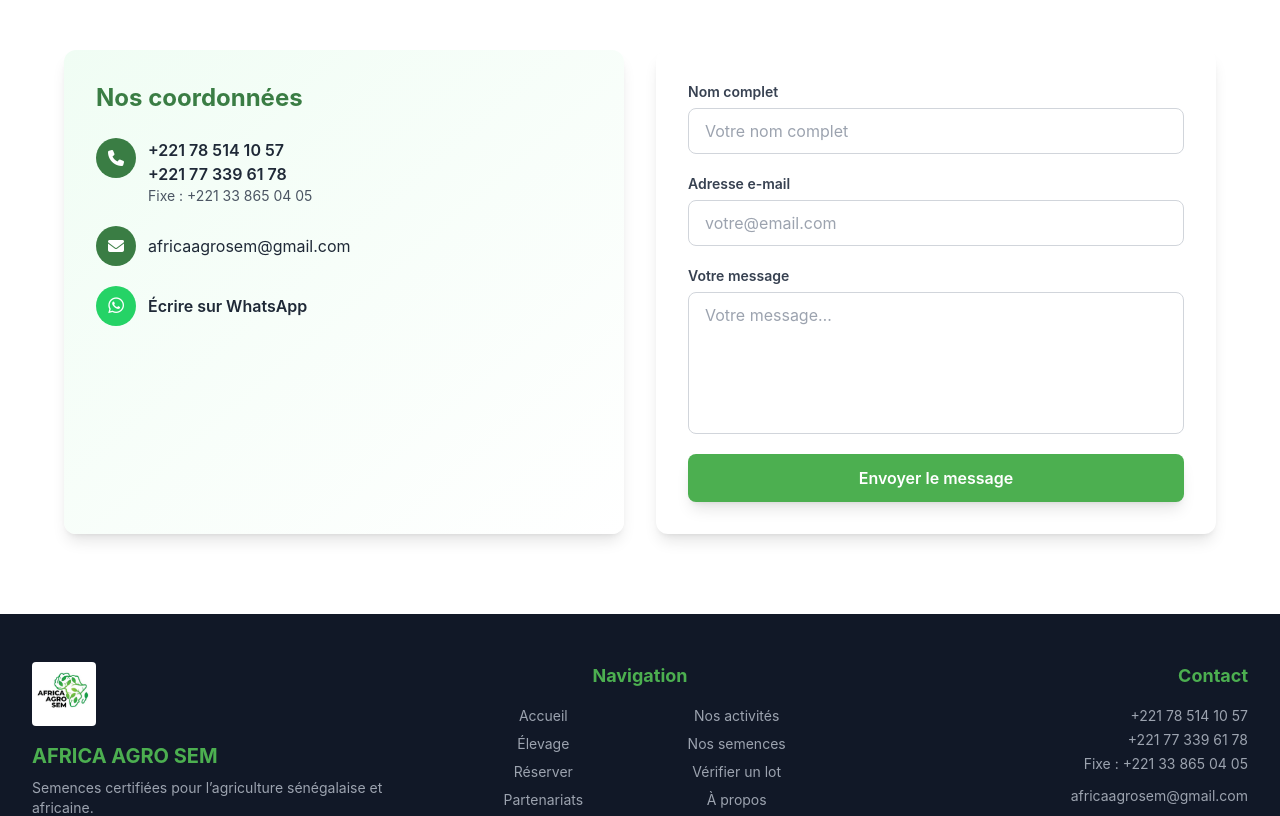
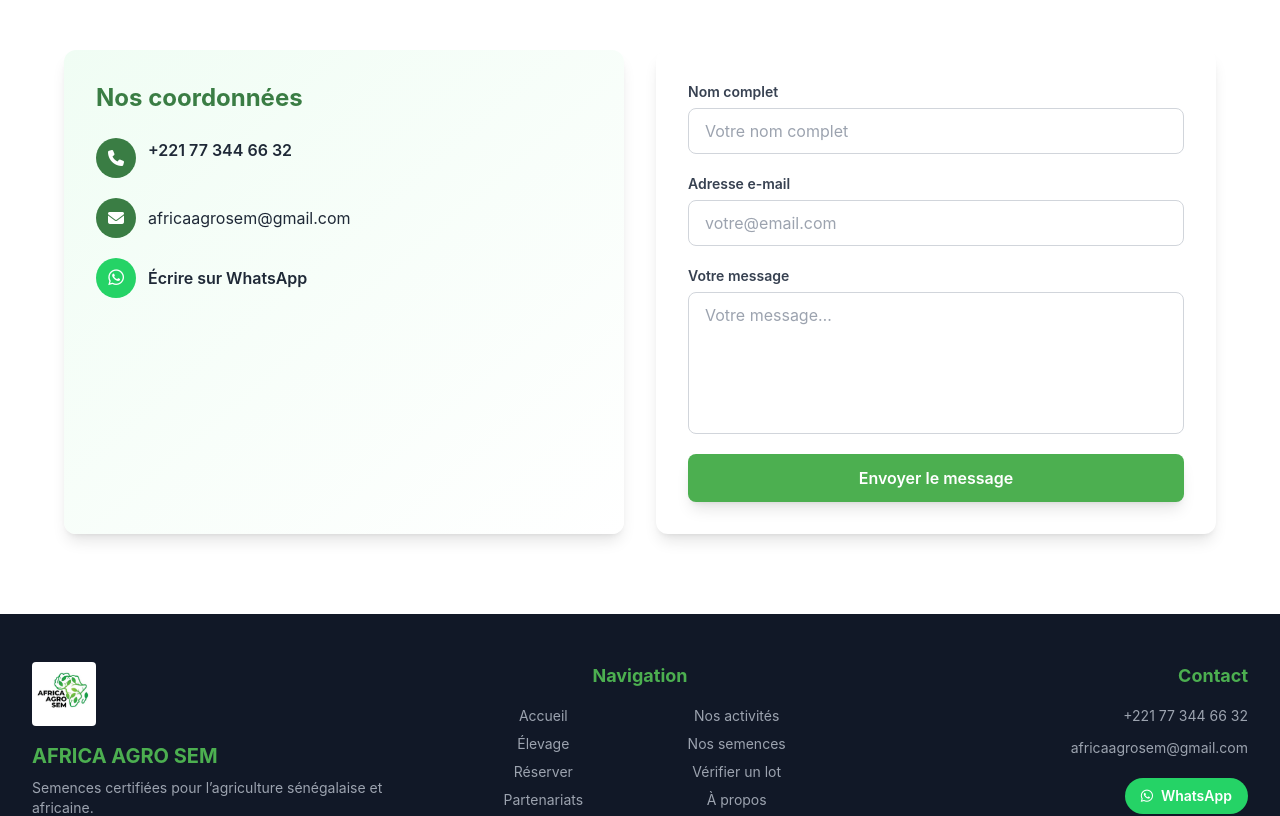
Before and after one commit to Bibalaye7/AFRICA-AGRO-SEM, a React (Vite) app in the folder react/: page / in a window 1280 px wide. Shown: the part 7200-8016 px from the top of the page. Built offline with nearby package versions, Linux system fonts and the light colour scheme; no server answers; a web font is replaced by a local one.

Commit message:
Un seul numéro de contact et WhatsApp : 77 344 66 32

```diff
--- a/react/src/components/Contact.tsx
+++ b/react/src/components/Contact.tsx
@@ -46,7 +46,6 @@ const Contact = () => {
                   {CONTACT.phones.map((p) => (
                     <a key={p} href={`tel:${p.replace(/\s/g, '')}`} className="block font-semibold hover:text-agro-green">{p}</a>
                   ))}
-                  <a href={`tel:${CONTACT.landline.replace(/\s/g, '')}`} className="block text-sm text-gray-600">Fixe : {CONTACT.landline}</a>
                 </div>
               </li>
               <li className="flex items-center gap-3">
--- a/react/src/components/Footer.tsx
+++ b/react/src/components/Footer.tsx
@@ -39,7 +39,6 @@ const Footer = () => (
             {CONTACT.phones.map((p) => (
               <a key={p} href={`tel:${p.replace(/\s/g, '')}`} className="block hover:text-white">{p}</a>
             ))}
-            <p>Fixe : {CONTACT.landline}</p>
             <a href={`mailto:${CONTACT.email}`} className="block pt-2 hover:text-white">{CONTACT.email}</a>
           </div>
           <a
--- a/react/src/data/seeds.ts
+++ b/react/src/data/seeds.ts
@@ -101,10 +101,9 @@ export const REGIONS = [
 export const SEED_CATEGORIES = ['Prébase', 'Base', 'R1', 'R2'] as const
 
 export const CONTACT = {
-  phones: ['+221 78 514 10 57', '+221 77 339 61 78'],
-  landline: '+221 33 865 04 05',
+  phones: ['+221 77 344 66 32'],
   email: 'africaagrosem@gmail.com',
-  whatsapp: '221785141057',
+  whatsapp: '221773446632',
 }
 
 export const whatsappLink = (text: string) =>
```
